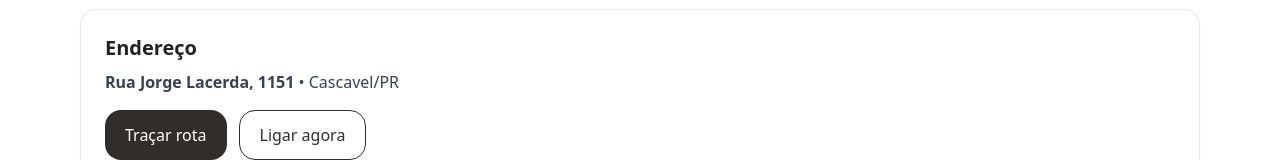
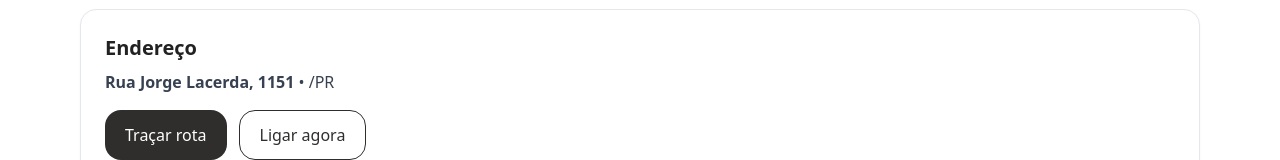
Before and after one commit to lmstive/ethos-academy, a Next.js app: page /contato in a window 1280 px wide. Shown: the part 466-626 px from the top of the page. Built offline with nearby package versions, Linux system fonts and the light colour scheme; no server answers.

Commit message:
Cascavel

```diff
--- a/src/app/contato/ContatoClient.tsx
+++ b/src/app/contato/ContatoClient.tsx
@@ -41,7 +41,7 @@ export default function ContatoClient() {
       </div>
 
       <div className="text-sm text-gray-600">
-        Endereço: Rua Jorge Lacerda, 1151 • Cascavel/PR
+        Endereço: Rua Jorge Lacerda, 1151 • Cascavel - PR
       </div>
     </div>
   );
--- a/src/app/contato/page.tsx
+++ b/src/app/contato/page.tsx
@@ -43,7 +43,7 @@ export default function ContatoPage() {
           <div className="border rounded-2xl p-6 bg-white shadow-sm">
             <h2 className="text-xl font-semibold">Endereço</h2>
             <p className="text-gray-700 mt-2">
-              <strong>Rua Jorge Lacerda, 1151</strong> • Cascavel/PR
+              <strong>Rua Jorge Lacerda, 1151</strong> • /PR
             </p>
             <div className="mt-4 flex flex-wrap gap-3">
               <a
--- a/src/app/page.tsx
+++ b/src/app/page.tsx
@@ -43,7 +43,7 @@ export default function HomePage() {
             </div>
 
             <div className="mt-6 text-sm text-gray-500">
-              Rua Jorge Lacerda, 1151 • Cascavel/PR
+              Rua Jorge Lacerda, 1151 • Cascavel - PR
             </div>
           </motion.div>
 
```
